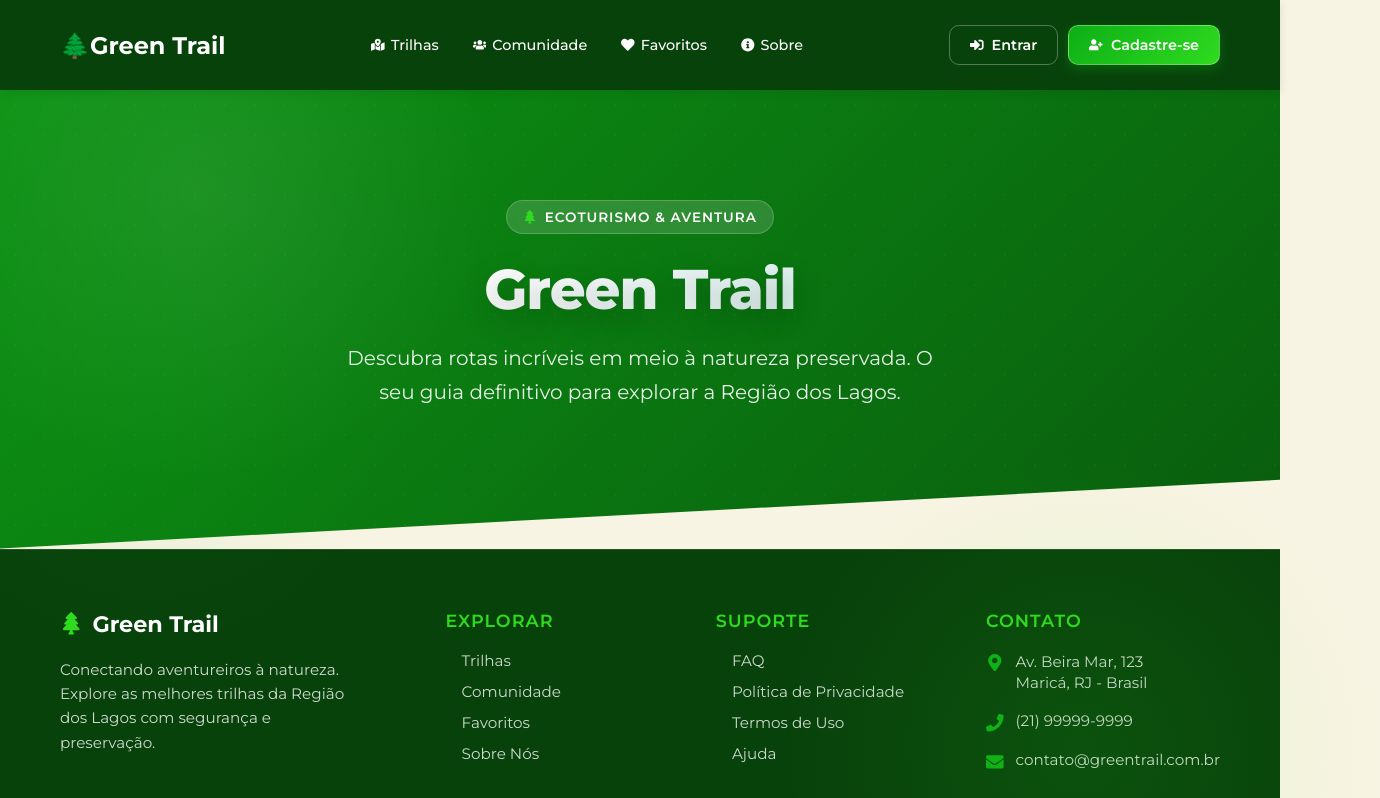
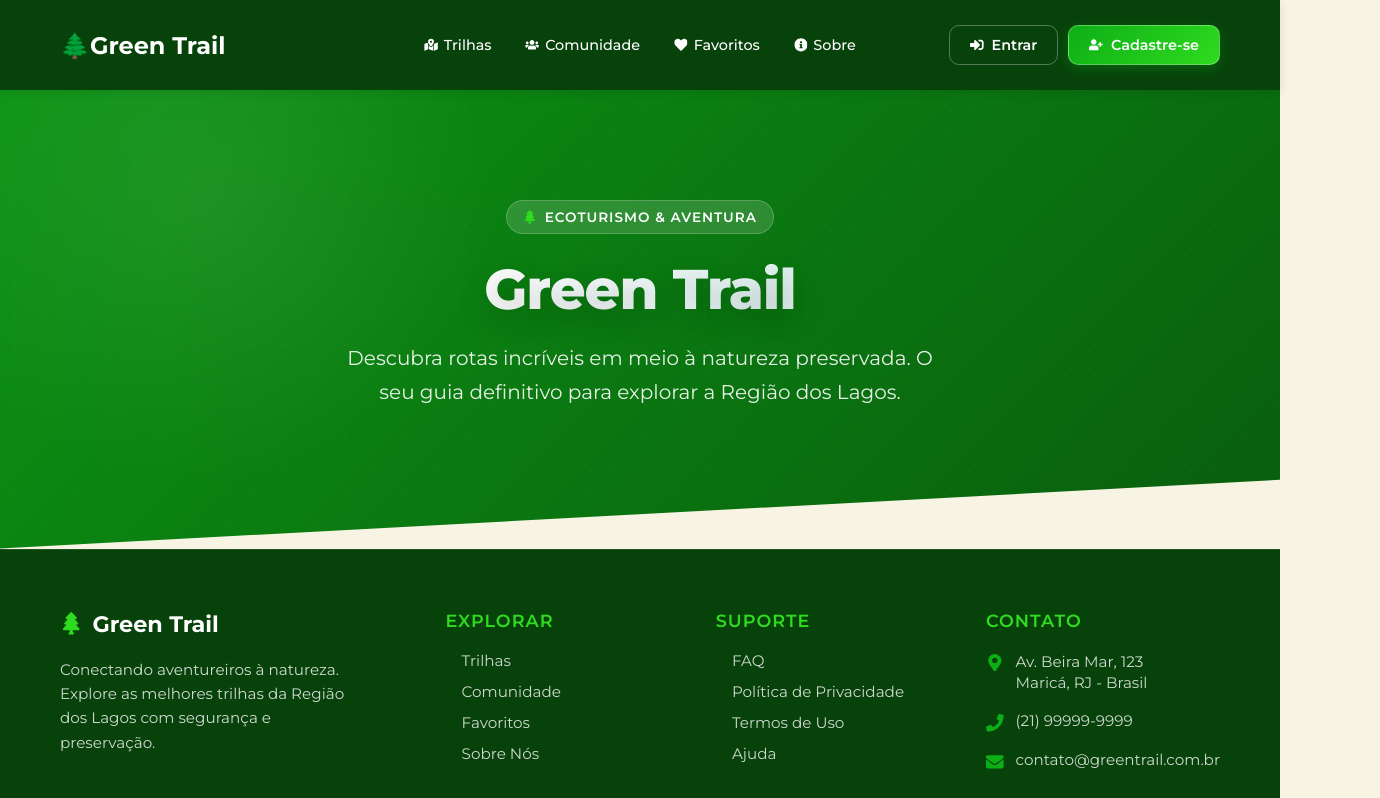
Before and after one commit to aksaraymalaklisi/projpage-react-painful, a React (Vite) app: page / in a window 1280 px wide. Shown: the top 798 px of the page, 1380 px wide, since content can reach past the window. Built offline with nearby package versions, Linux system fonts and the light colour scheme; no server answers.

Commit message:
Melhorar layout responsivo para controle de mapa e navbar e previnir overflow horizontal.

```diff
--- a/src/components/InteractiveMap.tsx
+++ b/src/components/InteractiveMap.tsx
@@ -96,6 +96,13 @@ const FloatingNav = styled.div`
   &:hover {
     box-shadow: 0 15px 40px rgba(0,0,0,0.2);
     transform: translateX(-50%) translateY(-2px);
+  }
+
+  @media (max-width: 480px) {
+    padding: 10px 15px;
+    gap: 10px;
+    width: 95%;
+    bottom: 20px;
   }
 `;
 
--- a/src/components/Navbar.tsx
+++ b/src/components/Navbar.tsx
@@ -12,8 +12,18 @@ const Nav = styled.nav`
   padding: 15px 0;
   position: sticky;
   top: 0;
-  z-index: 100;
+  z-index: 1100; /* Increased to be above Chatbot (1000) */
   box-shadow: 0 2px 10px rgba(0, 0, 0, 0.1);
+`;
+
+const DesktopAvatarContainer = styled.div`
+  position: relative;
+  display: flex;
+  align-items: center;
+
+  @media (max-width: 768px) {
+    display: none !important;
+  }
 `;
 
 const NavContainer = styled.div`
@@ -147,6 +157,12 @@ const NavLinks = styled.ul<{ $isOpen: boolean }>`
   justify-content: center;
   align-items: center;
   min-width: 0;
+
+  @media (min-width: 769px) {
+    position: absolute;
+    left: 50%;
+    transform: translateX(-50%);
+  }
 
   li {
     margin: 0;
@@ -746,7 +762,7 @@ export function Navbar({ onLoginClick }: NavbarProps) {
             </SignupButton>
           </AuthButtons>
         ) : (
-          <div style={{ position: 'relative', display: 'flex', alignItems: 'center' }} ref={avatarMenuRef}>
+          <DesktopAvatarContainer ref={avatarMenuRef}>
             <UserAvatar onClick={handleAvatarClick} title={user.name || 'Usuário'}>
               {user.profile?.picture ? (
                 <img src={user.profile.picture} alt="Avatar" referrerPolicy="no-referrer" />
@@ -769,7 +785,7 @@ export function Navbar({ onLoginClick }: NavbarProps) {
                 <button onClick={handleLogout}>Sair</button>
               </AvatarMenu>
             )}
-          </div>
+          </DesktopAvatarContainer>
         )}
       </NavContainer>
     </Nav>
--- a/src/pages/Home.tsx
+++ b/src/pages/Home.tsx
@@ -9,6 +9,7 @@ const HomeContainer = styled.main`
   width: 100%;
   position: relative;
   background-color: var(--bege);
+  overflow: hidden;
 
   /* Subtle Pattern Background */
   background-image: radial-gradient(var(--verde-medio) 1px, transparent 1px);
--- a/src/styles/index.css
+++ b/src/styles/index.css
@@ -23,6 +23,7 @@ body {
   -moz-osx-font-smoothing: grayscale;
   background-color: var(--bege);
   color: #333;
+  overflow-x: hidden;
 }
 
 button,
```
